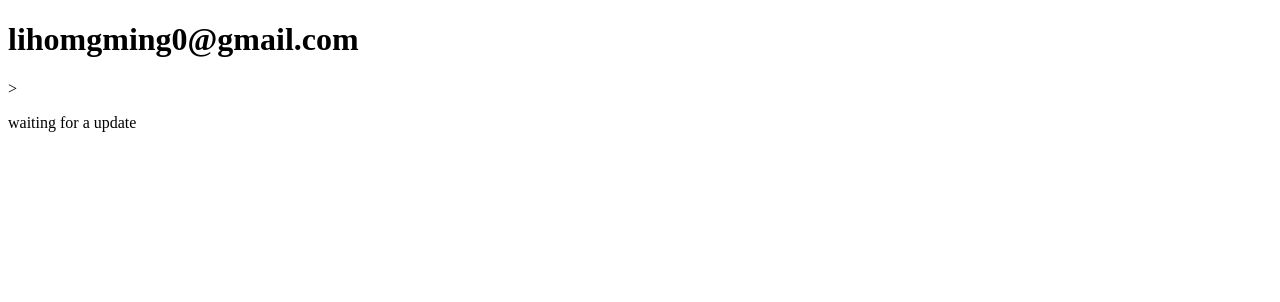
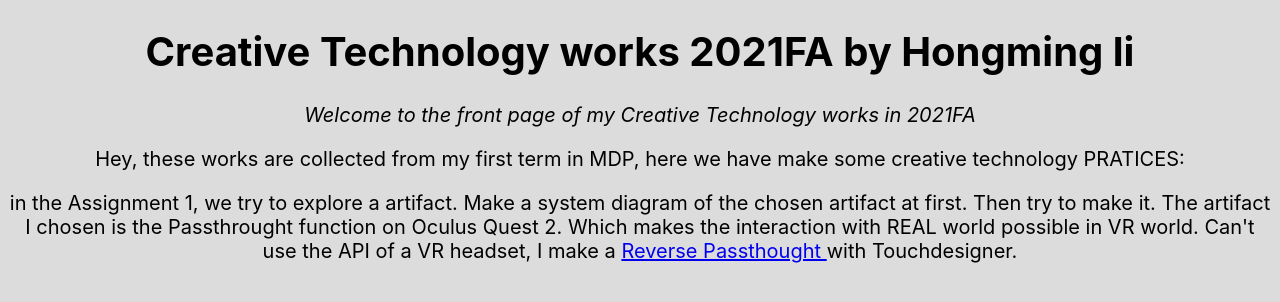
Before and after one commit to LeeHoming/Fall2021-CreativeTech3-ACCD, a plain HTML site: page index.html in a window 1280 px wide. Drawn offline with Linux system fonts and the light colour scheme.

Commit message:
update assignment 1

```diff
--- a/index.html
+++ b/index.html
@@ -1,13 +1,36 @@
 <!DOCTYPE html>
 <html lang="en">
+
 <head>
-    <meta charset="UTF-8">
-    <meta http-equiv="X-UA-Compatible" content="IE=edge">
+    <meta http-equiv="Content-Type" content="text/html;charset=UTF-8">
     <meta name="viewport" content="width=device-width, initial-scale=1.0">
-    <title>Fall 2021 CreativeTech 3</title>
+    <title>Hongming Creative Tech - 21FA</title>
+    <style>
+        html {
+            background-color: rgba(185, 185, 185, 0.486);
+        }
+    </style>
+    <style type="text/css">
+        body {
+            font-family: -apple-system, BlinkMacSystemFont, 'Segoe UI', Roboto, Oxygen, Ubuntu, Cantarell, 'Open Sans', 'Helvetica Neue', sans-serif;
+            font-size: 20px;
+        }
+    </style>
+
 </head>
-<body>
-    <h1>lihomgming0@gmail.com</h1>>
-    <p>waiting for a update</p>
+
+<body style="text-align:center;">
+    <h1>Creative Technology works 2021FA by Hongming li</h1>
+    <p><em>Welcome to the front page of my Creative Technology works in 2021FA</em></p>
+
+    <p>Hey, these works are collected from my first term in MDP, here we have make some creative technology PRATICES:</p>
+    <p>in the Assignment 1, we try to explore a artifact. Make a system diagram of the chosen artifact at first. Then try to make it. The artifact I chosen is the Passthrought function on Oculus Quest 2. Which makes the interaction with REAL world possible
+        in VR world. Can't use the API of a VR headset, I make a <a href="Assign1.html" one-link-mark="no">
+        Reverse Passthought
+      </a> with Touchdesigner.</p>
+
+
+
 </body>
+
 </html>
```
Also changed, not shown: Assign1.html (added, +32 -0 lines).
